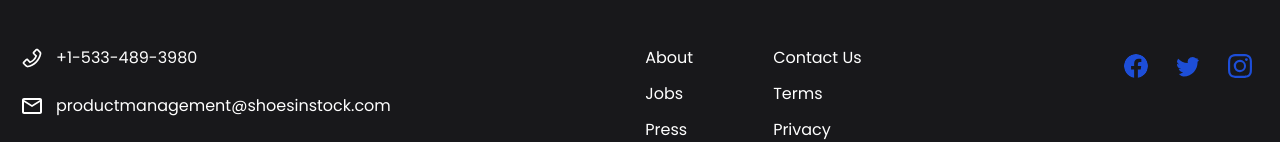
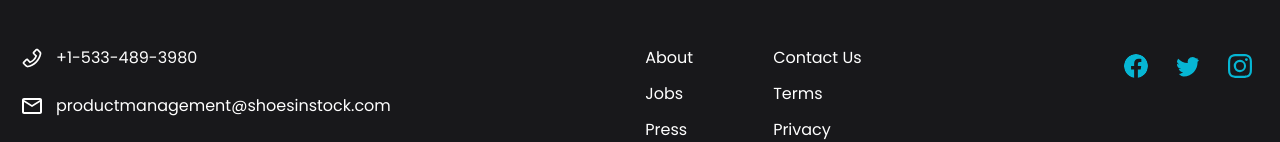
Before and after one commit to Jscorz/Next-Tailwind-E-Store, a Next.js app: page /about in a window 1280 px wide. Shown: the part 874-1016 px from the top of the page. Built offline with nearby package versions, Linux system fonts and the light colour scheme.

Commit message:
updated footer icon color and hover color

```diff
--- a/components/Footer.js
+++ b/components/Footer.js
@@ -78,17 +78,17 @@ function Footer() {
 					<div className='flex justify-center pb-10 space-x-3'>
 						<div classNameName='w-10 h-20'>
 							<a href='#'>
-								<BsFacebook className='p-2 rounded-full ficon text-blue-700 w-10 h-10 ' />
+								<BsFacebook className='p-2 rounded-full ficon text-cyan-500 w-10 h-10 ' />
 							</a>
 						</div>
 						<div classNameName='w-10 h-20'>
 							<a href='#'>
-								<BsTwitter className='p-2 rounded-full ficon text-blue-700 w-10 h-10 ' />
+								<BsTwitter className='p-2 rounded-full ficon text-cyan-500 w-10 h-10 ' />
 							</a>
 						</div>
 						<div classNameName='w-10 h-20'>
 							<a href='#'>
-								<BsInstagram className='p-2  ficon w-10 h-10 text-blue-700' />
+								<BsInstagram className='p-2  ficon w-10 h-10 text-cyan-500' />
 							</a>
 						</div>
 					</div>
--- a/styles/globals.css
+++ b/styles/globals.css
@@ -14,7 +14,7 @@ body {
 }
 
 .ficon:hover {
-	filter: invert(80%) sepia(37%) saturate(7048%) hue-rotate(132deg)
+	filter: invert(50%) sepia(37%) saturate(7048%) hue-rotate(132deg)
 		brightness(105%) contrast(104%);
 }
 
```
